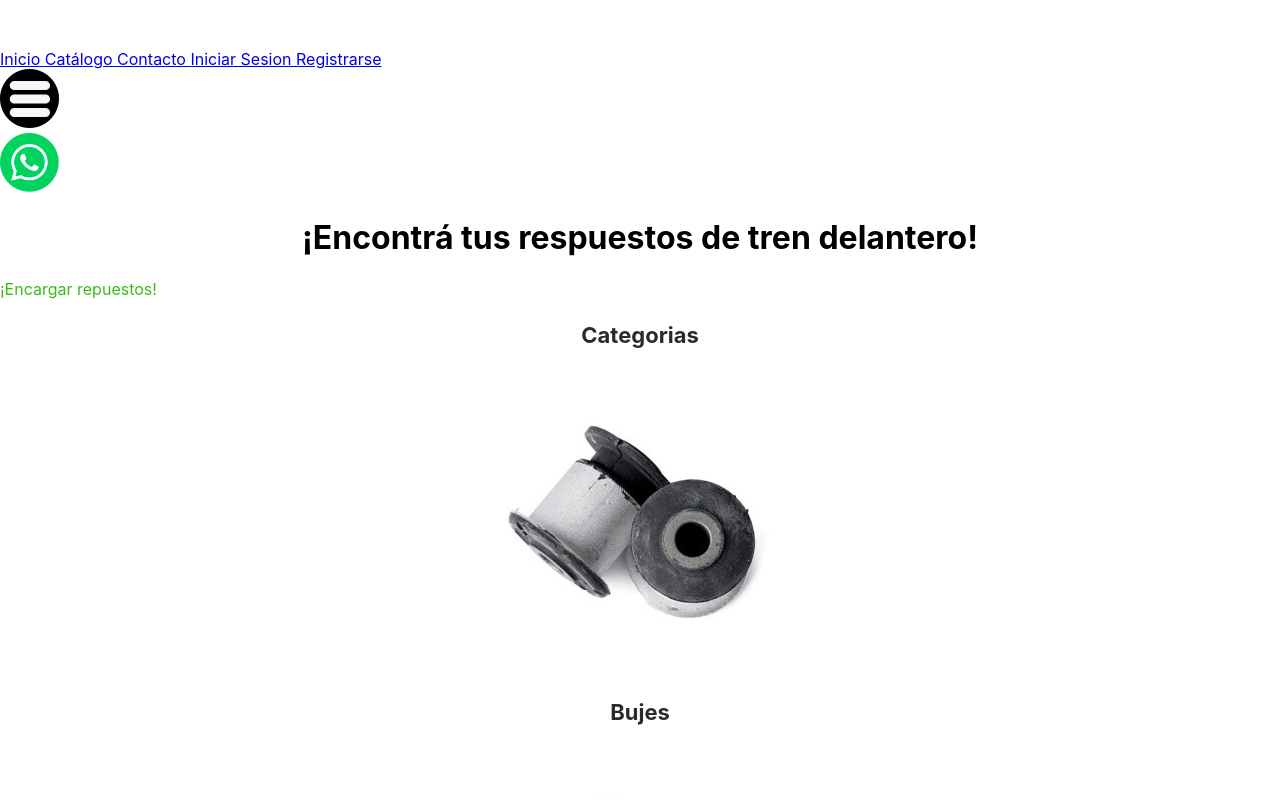
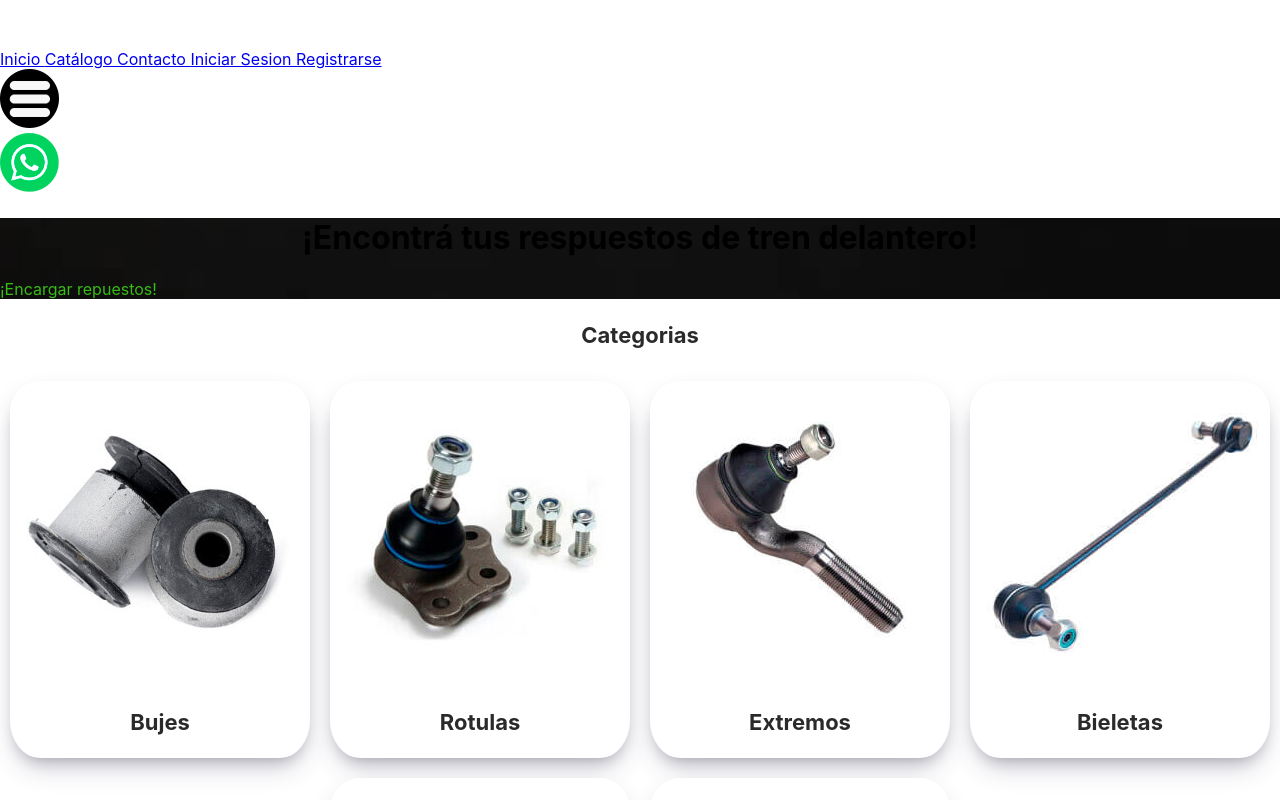
Before and after one commit to alexshady008/fronttrain_frontend, a React (Create React App) app: page / in a window 1280 px wide. Shown: the top 800 px of the page. Built offline with nearby package versions, Linux system fonts and the light colour scheme.

Commit message:
category css

```diff
--- a/src/App.css
+++ b/src/App.css
@@ -7,6 +7,7 @@
 .section--container{
     text-align: center;
     /* background-color: #91c518; */
+
 }
 
 button{
--- a/src/components/Page/Home/CoverPage/CoverPage.css
+++ b/src/components/Page/Home/CoverPage/CoverPage.css
@@ -0,0 +1,7 @@
+.coverPage--container{
+   background-image: url('../../../../../public/assets/portada/portada-mobile.jpg');
+   background-repeat: no-repeat;
+   background-position: center;
+   background-size: cover;
+   height: 100%;
+}
--- a/src/components/Page/MainPage.css
+++ b/src/components/Page/MainPage.css
@@ -26,3 +26,25 @@
   margin: 10px;
   background-color: #FF6666 ;
 }
+
+
+/* Categorias */
+.categories--container{
+  /* background-color: rgb(96, 147, 192); */
+  display: flex;
+  flex-wrap: wrap;
+  justify-content: center;
+  width: 100%;
+}
+
+.category--container{
+   /* width: 70%; */
+  background-color: rgb(255, 255, 255);
+  margin: 10px;
+  border-radius:10%;
+  box-shadow: rgba(50, 50, 93, 0.25) 0px 13px 27px -5px, rgba(0, 0, 0, 0.3) 0px 8px 16px -8px;
+}
+.category--img{
+  border-top-left-radius: 10%;
+border-top-right-radius: 10%;
+}
```
